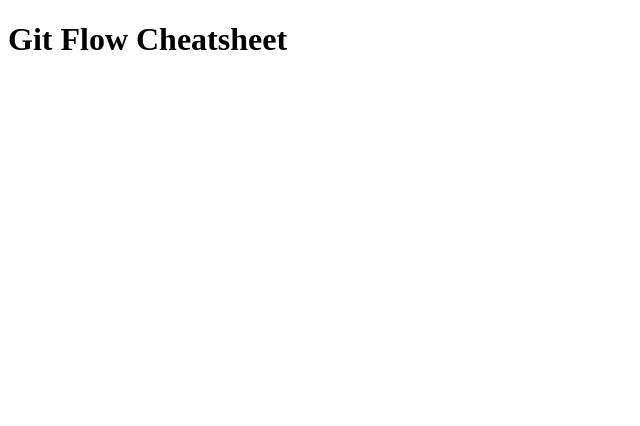
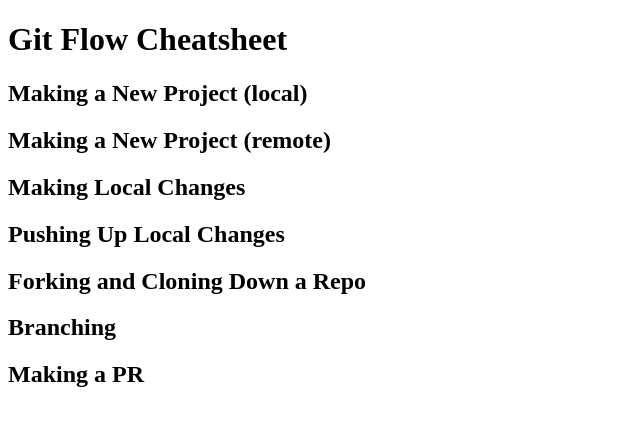
Before and after one commit to turingschool-examples/git-flow-cheatsheet, a plain HTML site: page index.html in a window 1280 px wide. Shown: the whole page, without its empty margins (0-640 px from the left). Drawn offline with Linux system fonts and the light colour scheme.

Commit message:
Write html layout

```diff
--- a/index.html
+++ b/index.html
@@ -5,4 +5,46 @@
 
 <body>
   <h1>Git Flow Cheatsheet</h1>
+  <section>
+    <h2>Making a New Project (local)</h2>
+    <article>
+
+    </article>
+  </section>
+  <section>
+    <h2>Making a New Project (remote)</h2>
+    <article>
+
+    </article>
+  </section>
+  <section>
+    <h2>Making Local Changes</h2>
+    <article>
+
+    </article>
+  </section>
+  <section>
+    <h2>Pushing Up Local Changes</h2>
+    <article>
+
+    </article>
+  </section>
+  <section>
+    <h2>Forking and Cloning Down a Repo</h2>
+    <article>
+
+    </article>
+  </section>
+  <section>
+    <h2>Branching</h2>
+    <article>
+
+    </article>
+  </section>
+  <section>
+    <h2>Making a PR</h2>
+    <article>
+
+    </article>
+  </section>
 </body>
```
